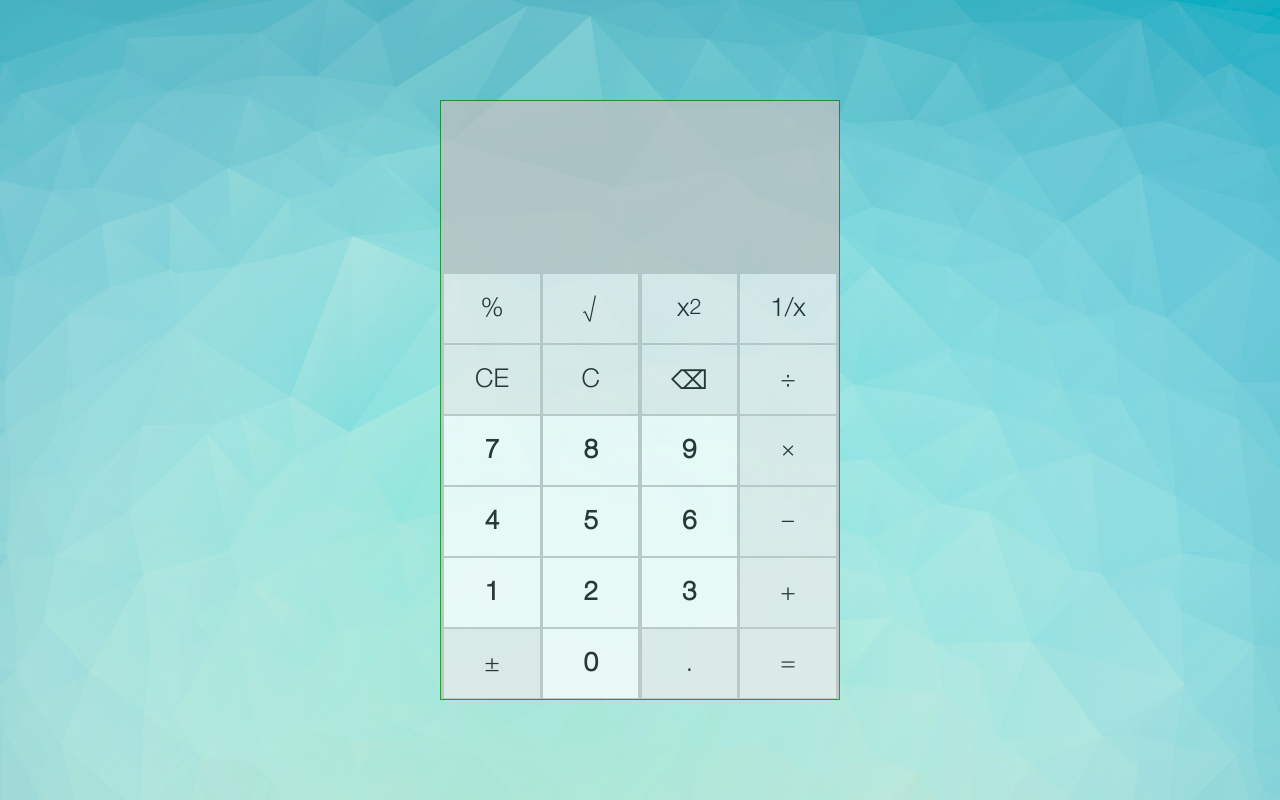
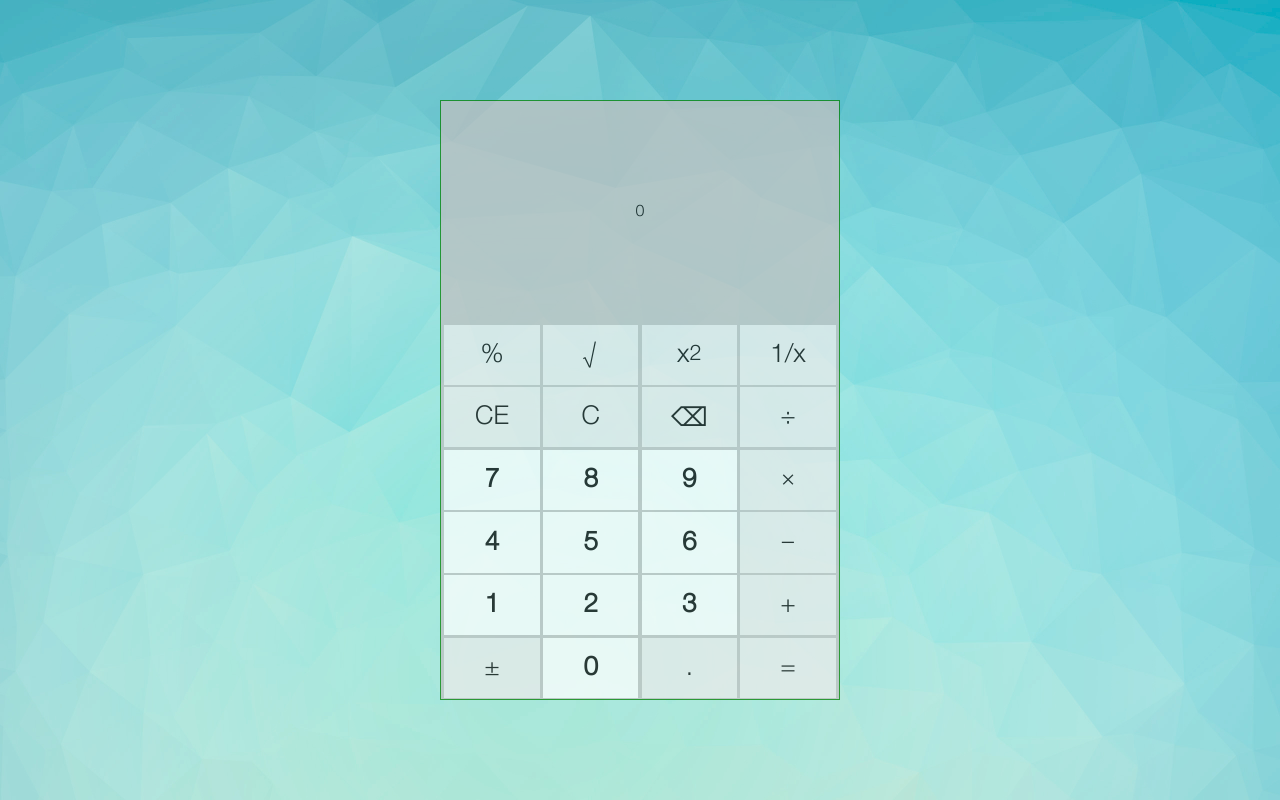
Before and after one commit to kseniyalan/react-calc, a React app: page / in a window 1280 px wide. Built offline with nearby package versions, Linux system fonts and the light colour scheme.

Commit message:
Add display component

```diff
--- a/src/App.js
+++ b/src/App.js
@@ -2,12 +2,15 @@ import React, { Component } from 'react';
 import './css/App.less';
 
 import Button from './Button';
+import Display from './Display';
 
 class App extends Component {
   render() {
     return (
       <div className="App">
-		<div style={{flexGrow: 4}}></div>
+		<div className="btns-wrap">
+			<Display/>
+		</div>
 		<div className="btns-wrap">
 			<Button>%</Button>
 			<Button>&#x221a;</Button>
--- /dev/null
+++ b/src/Display.js
@@ -0,0 +1,22 @@
+import PropTypes from 'prop-types';
+import React, { Component } from 'react';
+import classNames from 'classnames';
+import './Display.less';
+
+class Display extends Component {
+	static propTypes = {
+	};
+
+	static defaultProps = {
+	};
+
+	render() {
+		return (
+			<div className={classNames('Display')}>
+				0
+			</div>
+		);
+	}
+}
+
+export default Display;
--- /dev/null
+++ b/src/Display.less
@@ -0,0 +1,4 @@
+@import './css/defines.less';
+
+.Display{
+}
--- a/src/css/index.less
+++ b/src/css/index.less
@@ -46,6 +46,10 @@ body {
 	opacity: 0.75;
 }
 
+.display-wrap{
+	flex-grow: 4;
+}
+
 .btns-wrap{
 	display: flex;
 	position: relative;
@@ -54,5 +58,4 @@ body {
 	justify-content: space-evenly;
 	width: 100%;
 	flex-grow: 6;
-
 }
```
